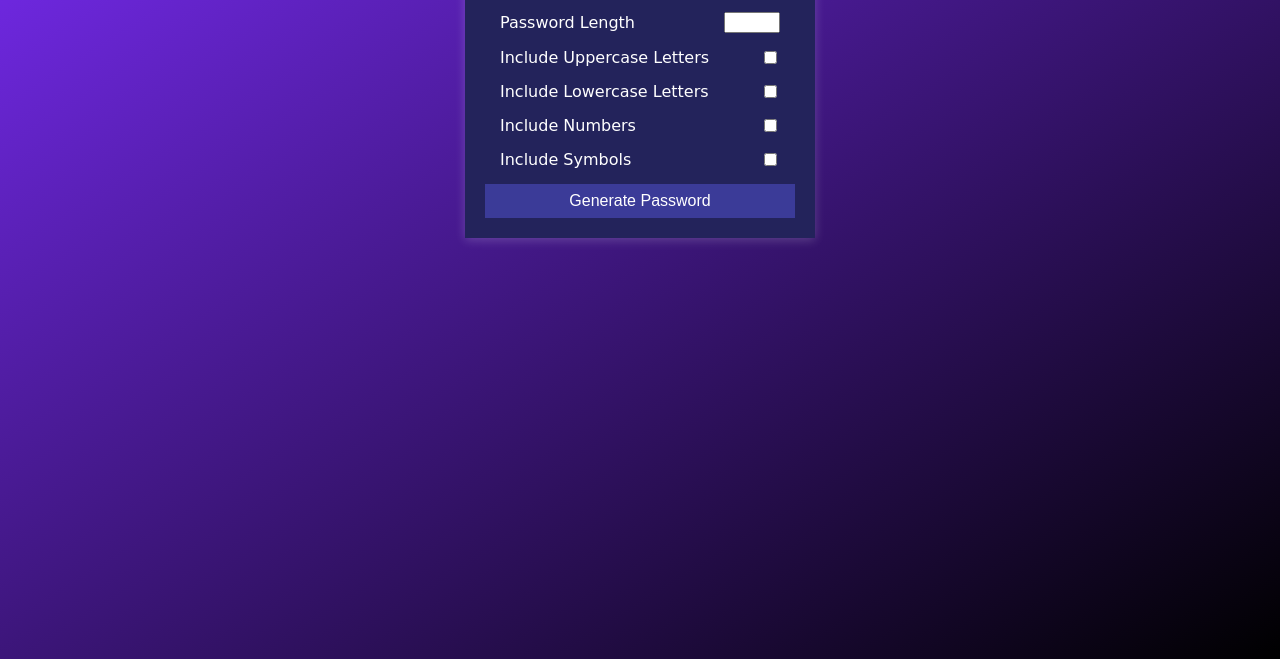
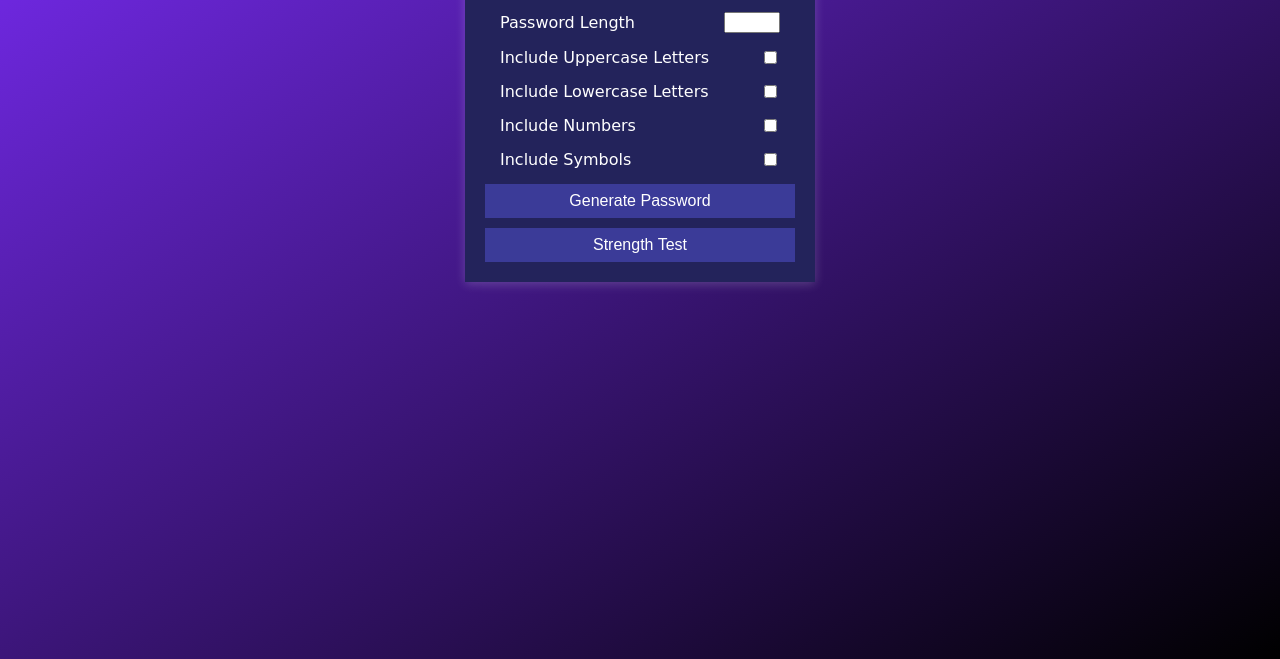
Before and after one commit to WPratt0211/Password-Generator, a plain HTML site: page index.html in a window 1280 px wide. Shown: the part 141-800 px from the top of the page. Drawn offline with Linux system fonts and the light colour scheme; a web font is replaced by a local one.

Commit message:
Added link to strength checker

```diff
--- a/index.html
+++ b/index.html
@@ -43,6 +43,11 @@
             <button class="btn btn-large" id="generate">
                 Generate Password
             </button>
+            <button class="btn btn-large" id="strength">
+                <a href='https://wpratt0211.github.io/Password-Checker/' alt='Strength Test'>
+                Strength Test
+                </a>
+            </button>
         </div>
 
     <script src="script.js"></script>
```
